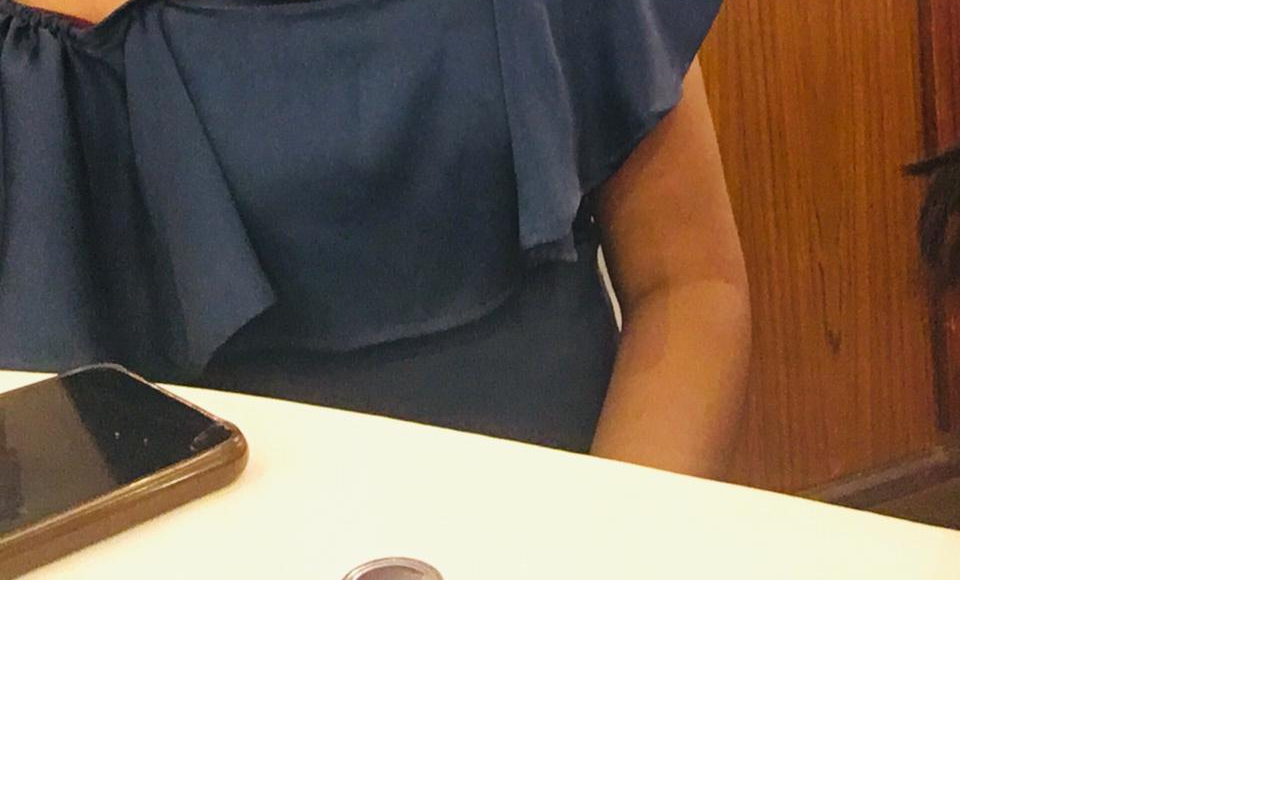
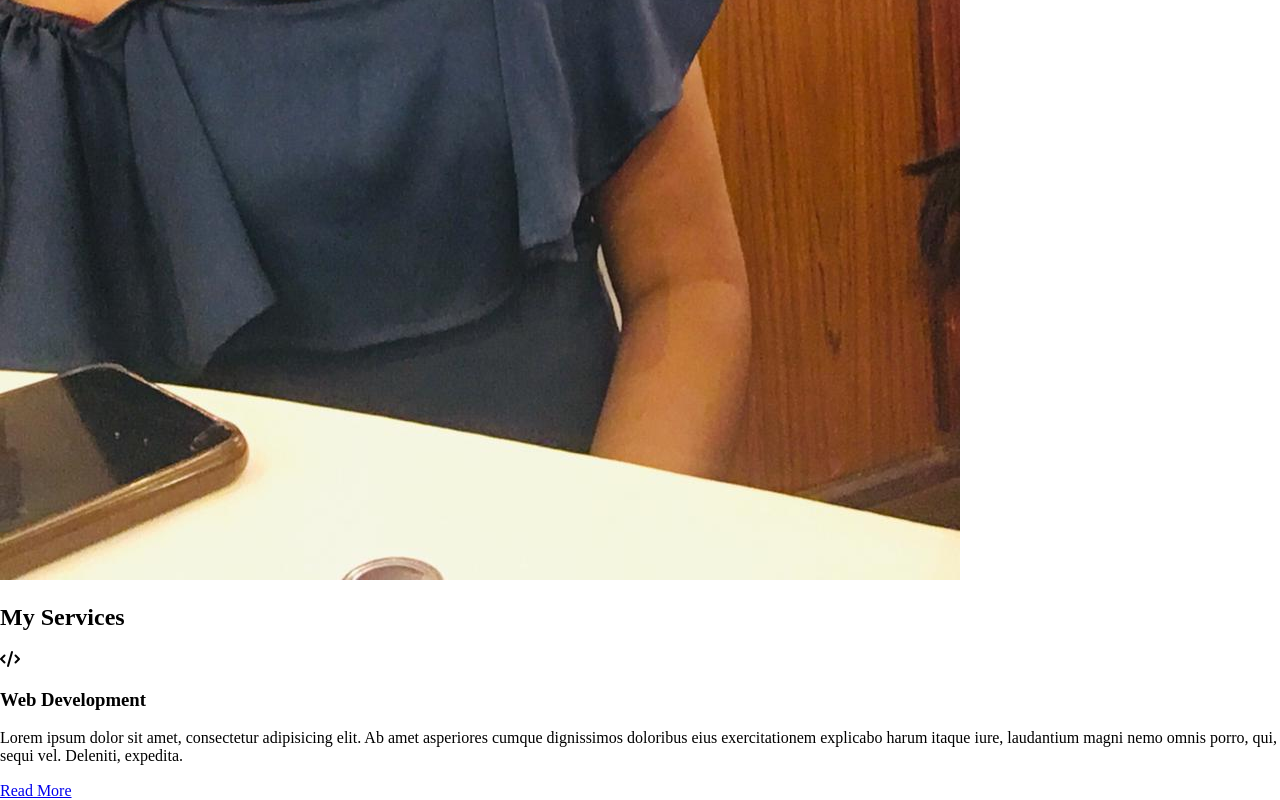
Before and after one commit to Vindya2004/myNewPortfolio, a plain HTML site: page index.html in a window 1280 px wide. Shown: the part 2450-3250 px from the top of the page. Before the commit the page ends 3034 px from the top, so only its background shows below. Drawn offline with Linux system fonts and the light colour scheme.

Commit message:
add web development card

```diff
--- a/index.html
+++ b/index.html
@@ -62,7 +62,20 @@
 </section>
 
 <section class="service" id="service">
+    <h2 class="heading">My <span>Services</span></h2>
 
+    <div class="services-container">
+        <div class="services-box">
+            <i class="fa-solid fa-code"></i>
+            <h3>Web Development</h3>
+            <p>
+                Lorem ipsum dolor sit amet, consectetur adipisicing elit. Ab amet asperiores cumque dignissimos
+                doloribus eius exercitationem explicabo harum itaque iure, laudantium magni nemo omnis porro, qui,
+                sequi vel. Deleniti, expedita.
+            </p>
+            <a href="#" class="btn">Read More</a>
+        </div>
+    </div>
 </section>
 </body>
 </html>
```
